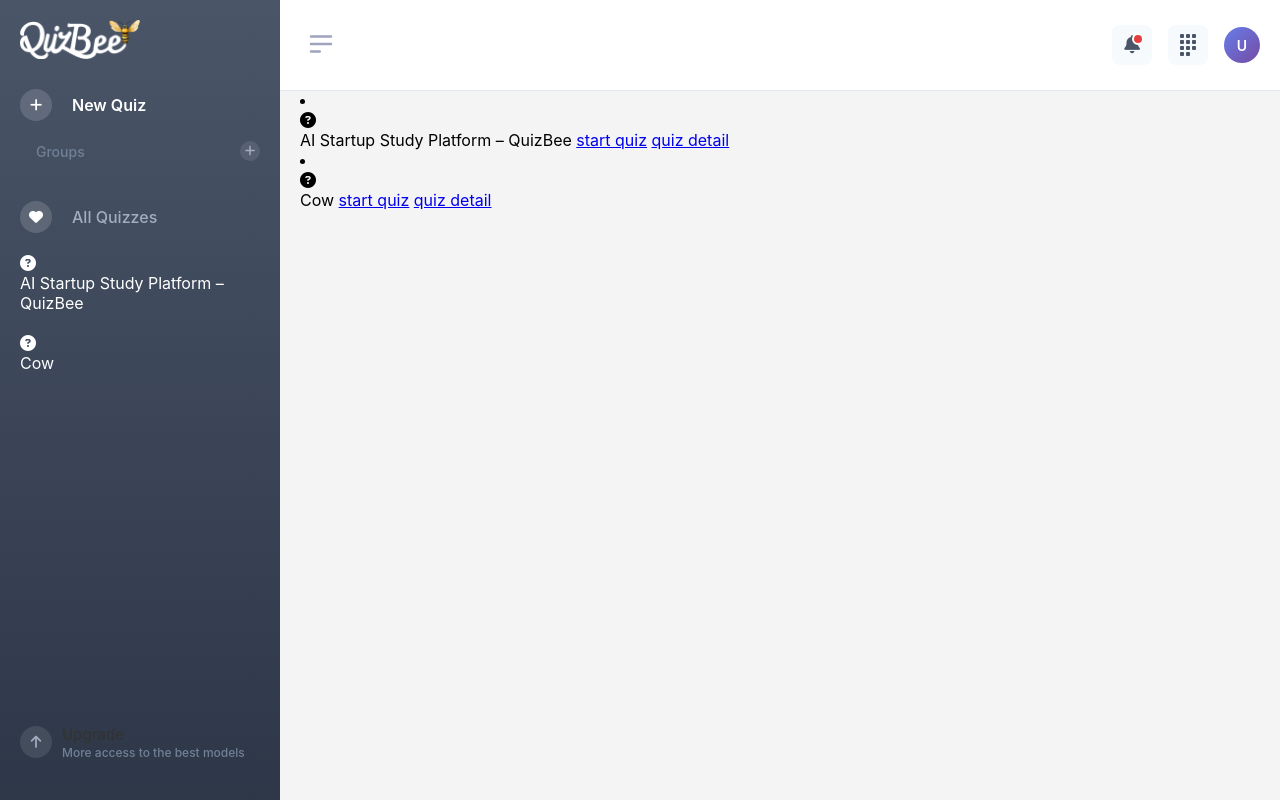
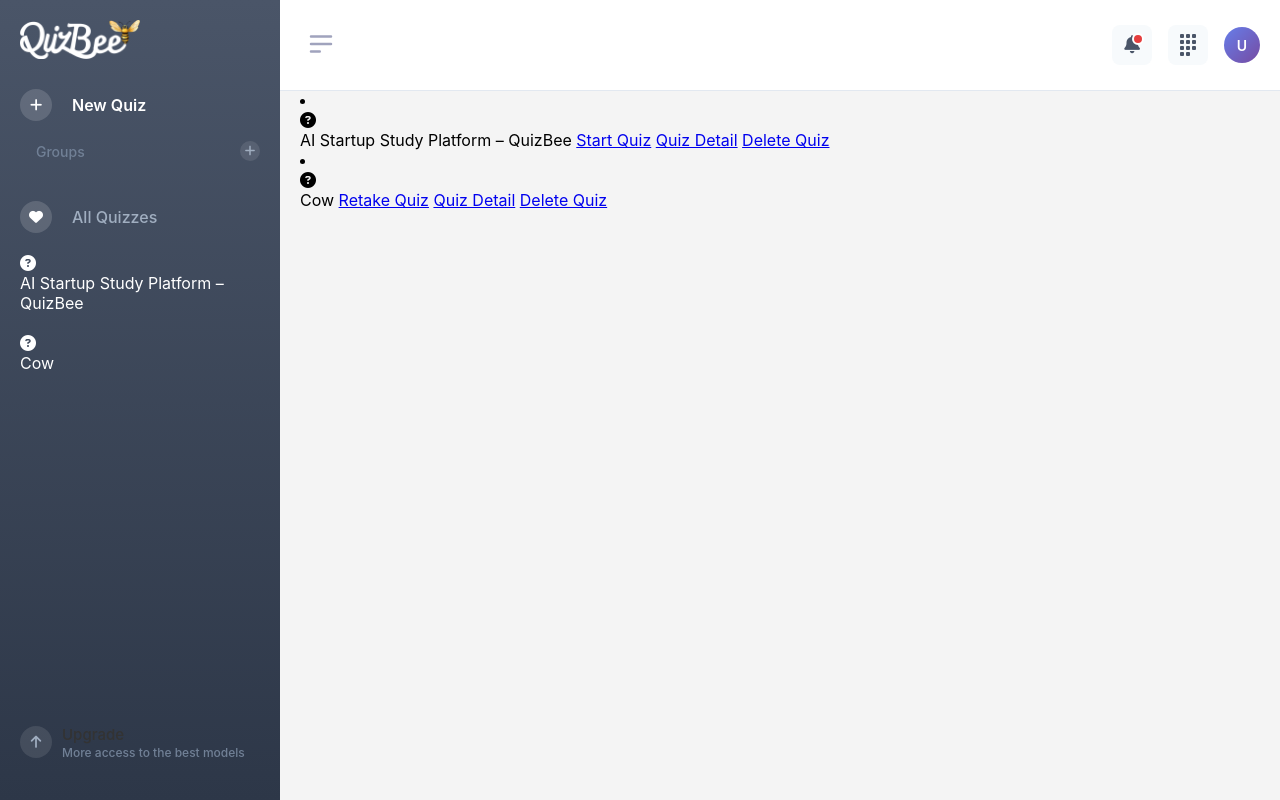
Before and after one commit to syedly/quizbee, a Django app: page /all_quizes/ in a window 1280 px wide. Run offline with Django 5.2, Linux system fonts and the light colour scheme; a user stored in the database is signed in; data comes from the database, SQL or seed files in the repository; both versions use the stored data as it was after the commit.

Commit message:
added retake quiz and delete quiz

```diff
--- a/app/urls.py
+++ b/app/urls.py
@@ -11,4 +11,6 @@ urlpatterns = [
     path("quiz_detail/<int:quiz_id>/", views.quiz_detail, name="quiz_detail"),
     path("quiz/<int:quiz_id>/", views.quiz_take, name="quiz_take"),
     path("quiz/result/<int:attempt_id>/", views.quiz_result, name="quiz_result"),
+    path('logout/', views.handle_logout, name='logout'),
+    path('delete_quiz/<int:quiz_id>/', views.delete_quiz, name='delete_quiz'),
 ]
--- a/app/views.py
+++ b/app/views.py
@@ -2,7 +2,7 @@
 import re
 from django.shortcuts import render, redirect, HttpResponse, get_object_or_404
 from django.contrib.auth.models import User
-from django.contrib.auth import authenticate, login
+from django.contrib.auth import authenticate, login, logout
 from services import generate__quiz, check_short_answer
 from processing import fetch_text_from_url, extract_text_from_pdf
 from .models import Quiz, Question, Option, QuizAttempt
@@ -35,14 +35,34 @@ def handle_signup(request):
         return redirect('login')
     return render(request, 'signup.html')
 
+def handle_logout(request):
+    logout(request)
+    return redirect('index')
+
 def main(request):
     # show list of quizzes on this page
     quizzes = Quiz.objects.filter(user=request.user)
     return render(request, 'main.html', {'quizzes': quizzes})
 
 def all_quizes(request):
-    quizzes = Quiz.objects.filter(user=request.user)
+    user = request.user
+    quizzes = Quiz.objects.all()  # show all quizzes
+
+    # Get all quiz IDs that the user has attempted
+    attempted_quizzes = QuizAttempt.objects.filter(user=user).values_list("quiz_id", flat=True)
+
+    # Attach attempted flag
+    for quiz in quizzes:
+        quiz.attempted = quiz.id in attempted_quizzes
+
     return render(request, 'all-quizes.html', {'quizzes': quizzes})
+
+def delete_quiz(request, **kwargs):
+    quiz_id = kwargs.get("quiz_id")
+    user = request.user
+    quiz = get_object_or_404(Quiz, id=quiz_id, user=user)
+    quiz.delete()
+    return redirect("all_quizes")
 
 # -----------------------------
 # Parser / save helpers
@@ -278,3 +298,15 @@ def quiz_result(request, attempt_id):
     attempt = get_object_or_404(QuizAttempt, id=attempt_id)
     quiz = attempt.quiz
     return render(request, "quiz-result.html", {"attempt": attempt, "quiz": quiz})
+
+def quiz_list(request):
+    user = request.user
+    quizzes = Quiz.objects.all()
+
+    # Mark which quizzes the user has attempted
+    attempted_quizzes = QuizAttempt.objects.filter(user=user).values_list("quiz_id", flat=True)
+
+    for quiz in quizzes:
+        quiz.attempted = quiz.id in attempted_quizzes  # add a custom attribute
+
+    return render(request, "quiz_list.html", {"quizzes": quizzes})
--- a/templates/all-quizes.html
+++ b/templates/all-quizes.html
@@ -1,13 +1,19 @@
 {% extends "base.html" %}
-{% block title %}{% endblock title %}
+{% block title %}Quizzes{% endblock title %}
 {% block content %}
     {% for quiz in quizzes %}
       <li>
-            {% comment %} <a href="{% url 'quiz_detail' quiz.id %}"> {% endcomment %}
         <div class="icon-circle"><i class="fa-solid fa-circle-question"></i></div>
         <span class="label">{{ quiz.topic }}</span>
-            <a href="{% url "quiz_take" quiz.id %}">start quiz</a>
-            <a href="{% url "quiz_detail" quiz.id %}">quiz detail</a>
+
+        {% if quiz.attempted %}
+            <a href="{% url 'quiz_take' quiz.id %}">Retake Quiz</a>
+        {% else %}
+            <a href="{% url 'quiz_take' quiz.id %}">Start Quiz</a>
+        {% endif %}
+
+        <a href="{% url 'quiz_detail' quiz.id %}">Quiz Detail</a>
+        <a href="{% url 'delete_quiz' quiz.id %}">Delete Quiz</a>
       </li>
     {% empty %}
       <li>
```
Also changed, not shown: db.sqlite3. Lines whose indentation alone changed are shown as unchanged.
